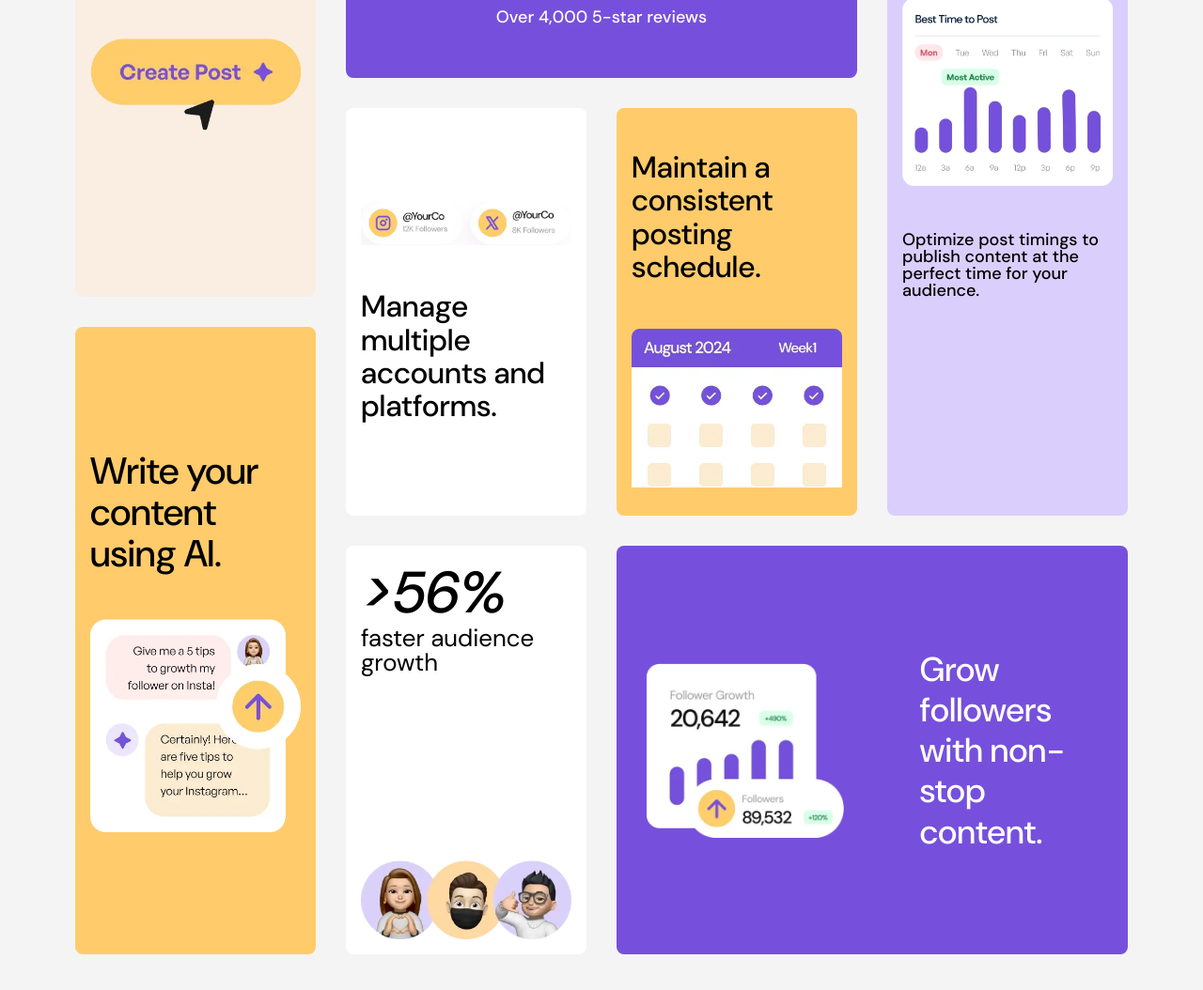
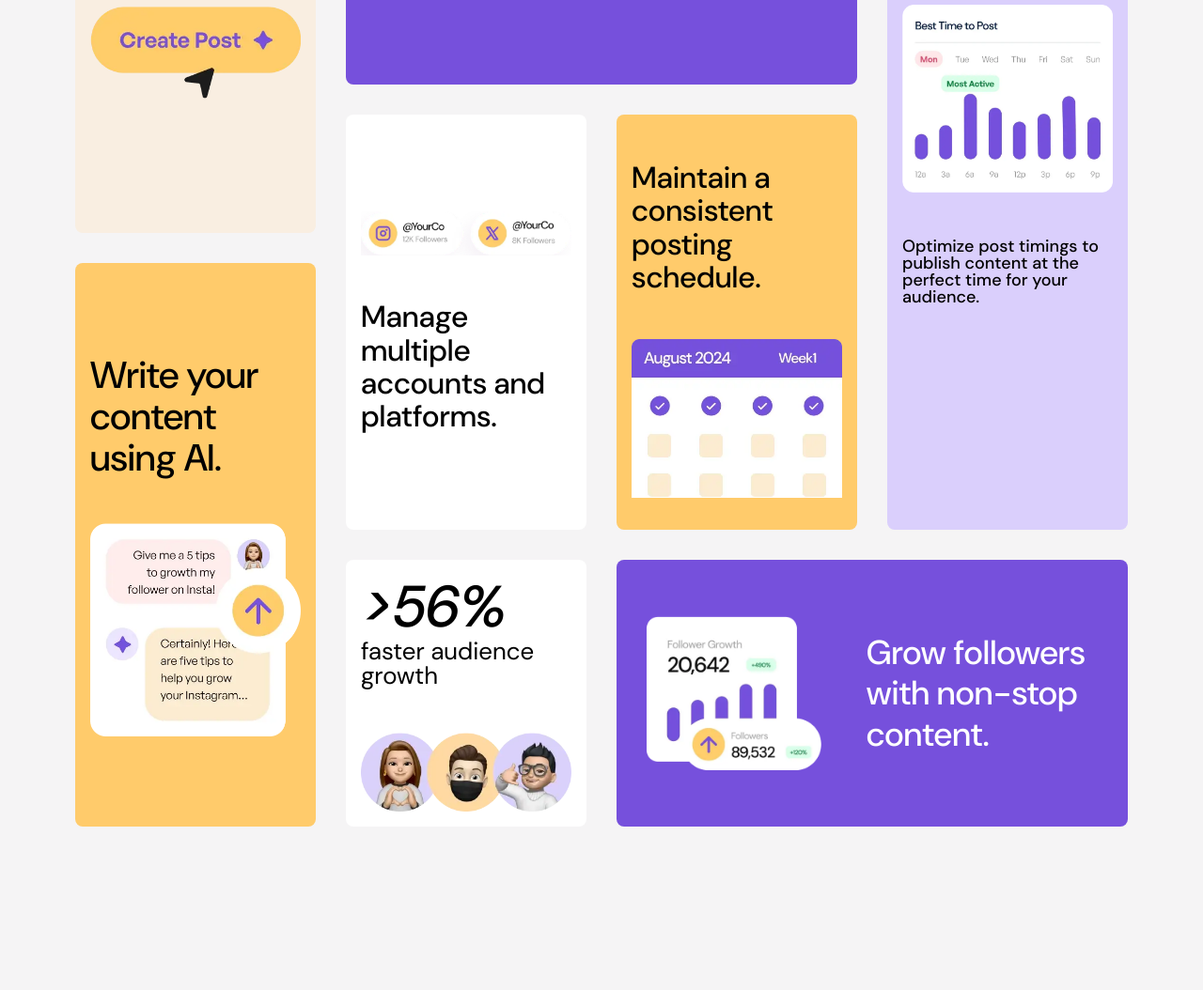
Before and after one commit to ChamuMutezva/bento-grid, a plain HTML site: page index.html in a window 1280 px wide. Shown: the part 408-1462 px from the top of the page at 94% size. After the commit the page ends 1344 px from the top, so only its background shows below. Drawn offline with Linux system fonts and the light colour scheme.

Commit message:
update: grid with 16 fr

```diff
--- a/styles.css
+++ b/styles.css
@@ -406,8 +406,25 @@ select {
         padding: var(--spacing-700) var(--spacing-700);
     }
     .container {
-        grid-template-columns: repeat(4, 1fr);
-        grid-template-rows: repeat(6, 1fr);
+        grid-template-columns: repeat(16, 1fr);
+        grid-template-rows: repeat(16, 1fr);
+        grid-template-areas:
+            "item7 item7 item7 item7 item1 item1 item1 item1 item1 item1 item1 item1 item4 item4 item4 item4"
+            "item7 item7 item7 item7 item1 item1 item1 item1 item1 item1 item1 item1 item4 item4 item4 item4"
+            "item7 item7 item7 item7 item1 item1 item1 item1 item1 item1 item1 item1 item4 item4 item4 item4"
+            "item7 item7 item7 item7 item1 item1 item1 item1 item1 item1 item1 item1 item4 item4 item4 item4"
+            "item7 item7 item7 item7 item1 item1 item1 item1 item1 item1 item1 item1 item4 item4 item4 item4"
+            "item7 item7 item7 item7 item1 item1 item1 item1 item1 item1 item1 item1 item4 item4 item4 item4"
+            "item7 item7 item7 item7 item2 item2 item2 item2 item3 item3 item3 item3 item4 item4 item4 item4"
+            "item7 item7 item7 item7 item2 item2 item2 item2 item3 item3 item3 item3 item4 item4 item4 item4"
+            "item8 item8 item8 item8 item2 item2 item2 item2 item3 item3 item3 item3 item4 item4 item4 item4"
+            "item8 item8 item8 item8 item2 item2 item2 item2 item3 item3 item3 item3 item4 item4 item4 item4"
+            "item8 item8 item8 item8 item2 item2 item2 item2 item3 item3 item3 item3 item4 item4 item4 item4"
+            "item8 item8 item8 item8 item2 item2 item2 item2 item3 item3 item3 item3 item4 item4 item4 item4"
+            "item8 item8 item8 item8 item6 item6 item6 item6 item5 item5 item5 item5 item5 item5 item5 item5"
+            "item8 item8 item8 item8 item6 item6 item6 item6 item5 item5 item5 item5 item5 item5 item5 item5"
+            "item8 item8 item8 item8 item6 item6 item6 item6 item5 item5 item5 item5 item5 item5 item5 item5"
+            "item8 item8 item8 item8 item6 item6 item6 item6 item5 item5 item5 item5 item5 item5 item5 item5";
     }
     .flex {
         gap: var(--spacing-600);
@@ -417,7 +434,10 @@ select {
     }
     .text-preset-2 {
         font-size: var(--font-size-3);
-      }
+    }
+    .text-preset-2t {
+        padding-inline: 0;
+    }
     .text-preset-3 {
         font-size: var(--font-size-4);
         text-align: left;
@@ -430,23 +450,33 @@ select {
         text-align: left;
         font-weight: 500;
     }
+    .item1 {
+        grid-area: item1;
+        padding: var(--spacing-100);
+    }
     .item2 {
-        grid-column: 2 / 3;
-        grid-row: 3 / 5;
+        grid-area: item2;
+    }
+    .item3 {
+        grid-area: item3;
     }
     .item3-image {
         width: 100%;
     }
     .item4 {
-        grid-column: 4/5;
-        grid-row: 1/5;
+        grid-area: item4;
+    }
+    .item5 {
+        grid-area: item5;
     }
     .item5-heading {
         font-size: var(--font-size-3);
     }
+    .item5-content-wrapper {
+        flex: auto;
+    }
     .item6 {
-        grid-column: 2/3;
-        grid-row: 5/7;
+        grid-area: item6;
         flex-direction: column;
     }
     .item6-heading {
@@ -456,16 +486,14 @@ select {
         font-size: var(--font-size-3);
     }
     .item7 {
-        grid-column: 1 / 2;
-        grid-row: 1 / 4;
+        grid-area: item7;
     }
     .item7-heading {
         font-size: var(--font-size-3);
     }
 
     .item8 {
-        grid-column: 1/2;
-        grid-row: 4/7;
+        grid-area: item8;
     }
     .item8-heading {
         font-size: var(--font-size-3);
```
